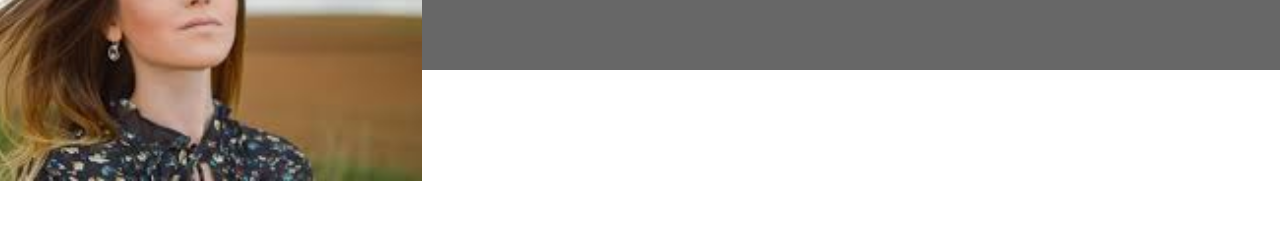
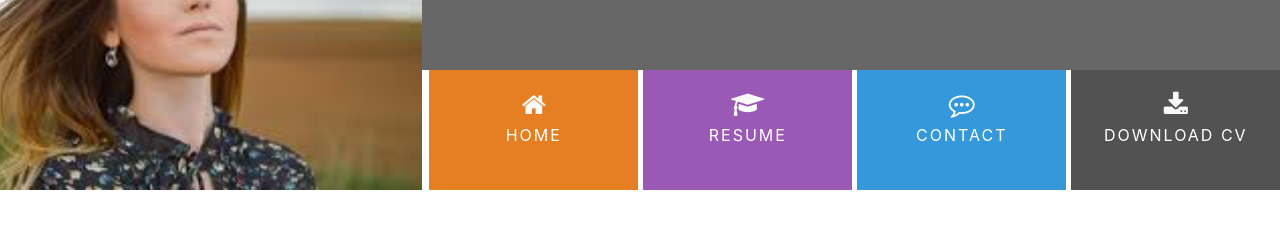
Before and after one commit to NinjaAiden/ucd-resume, a plain HTML site: page index.html in a window 1280 px wide. Shown: the part 179-408 px from the top of the page. Drawn offline with nearby package versions, Linux system fonts and the light colour scheme.

Commit message:
added navigation elements

```diff
--- a/assets/css/style.css
+++ b/assets/css/style.css
@@ -6,6 +6,25 @@
     background-color: #676767;
 }
 
+.ui-menu-color-home {
+    background-color: #e67e22;
+    margin: 0;
+}
+
+.ui-menu-color-resume {
+    background-color: #9b59b6;
+    margin: 0;
+}
+
+.ui-menu-color-contact {
+    background-color: #3498db;
+    margin: 0;
+}
+
+.ui-menu-color-download {
+    background-color: #525252;
+    margin: 0;
+}
 
 /*------------------------------------------------- headings */
 
@@ -36,7 +55,7 @@ header {
     color: #ffffff;
 }
 
-.title{
+.title {
     font-family: "Roboto", sans-serif;
     font-weight: 200;
     font-size: 28px;
@@ -44,3 +63,61 @@ header {
     margin-bottom: 90px;
     color: #ffffff;
 }
+
+.col-sm-3 {
+    max-width: 24%;
+}
+
+.list-inline-item {
+    margin-right: 0;
+}
+
+.list-inline-item:not(:last-child) {
+    margin-right: 0;
+}
+
+#nav {
+    margin-bottom: 0;
+    margin-left: 7px;
+    padding: 0;
+}
+
+.nav li {
+    padding: 0;
+}
+
+.menuitem {
+    height: 120px;
+    text-align: center;
+    padding: 0;
+}
+
+.menuitem a {
+    width: 100%;
+    text-decoration: none;
+    color: #ffffff;
+    height: 120px;
+}
+
+.menuitem>a>i {
+    padding-top: 22px;
+    display: block;
+    color: #fafafa;
+    font-size: 26px;
+}
+
+.menuitem span {
+    display: block;
+    width: 100%;
+    padding-top: 5px;
+    text-align: center;
+    text-transform: uppercase;
+    letter-spacing: 2px;
+}
+
+/*------------------------------------------------- Hover.css */
+
+.hvr-sweep-to-bottom:before {
+    background: rgba(0, 0, 0, 0.2);
+    height: 120px;
+}
--- a/index.html
+++ b/index.html
@@ -8,6 +8,7 @@
     <title>Document</title>
     <link rel="stylesheet" href="https://stackpath.bootstrapcdn.com/bootstrap/4.1.3/css/bootstrap.min.css" type="text/css" />
     <link rel="stylesheet" href="https://stackpath.bootstrapcdn.com/font-awesome/4.7.0/css/font-awesome.min.css" type="text/css" />
+    <link rel="stylesheet" href="https://cdnjs.cloudflare.com/ajax/libs/hover.css/2.3.1/css/hover-min.css" type="text/css" />
     <link rel="stylesheet" href="assets/css/style.css" type="text/css" />
 </head>
 
@@ -25,6 +26,23 @@
                         <h2 class="title"> Full Stack Developer</h2>
                     </div>
                 </div>
+                <div class="row">
+                    <ul id="nav" class="list-inline clearfix col-sm-12">
+
+                        <li class="list-inline-item col-xs-6 col-sm-3 ui-menu-color-home menuitem">
+                            <a href="#" class="hvr-sweep-to-bottom"><i class="fa fa-home" aria-hidden="true"></i><span>Home</span></a>
+                        </li>
+                        <li class="list-inline-item col-xs-6 col-sm-3 ui-menu-color-resume menuitem">
+                            <a href="#" class="hvr-sweep-to-bottom"><i class="fa fa-graduation-cap" aria-hidden="true"></i><span>Resume</span></a>
+                        </li>
+                        <li class="list-inline-item col-xs-6 col-sm-3 ui-menu-color-contact menuitem">
+                            <a href="#" class="hvr-sweep-to-bottom"><i class="fa fa-commenting-o" aria-hidden="true"></i><span>Contact</span></a>
+                        </li>
+                        <li class="list-inline-item col-xs-6 col-sm-3 ui-menu-color-download menuitem">
+                            <a href="#" class="hvr-sweep-to-bottom"><i class="fa fa-download" aria-hidden="true"></i><span>Download CV</span></a>
+                        </li>
+                    </ul>
+                </div>
             </div>
         </div>
 
```
